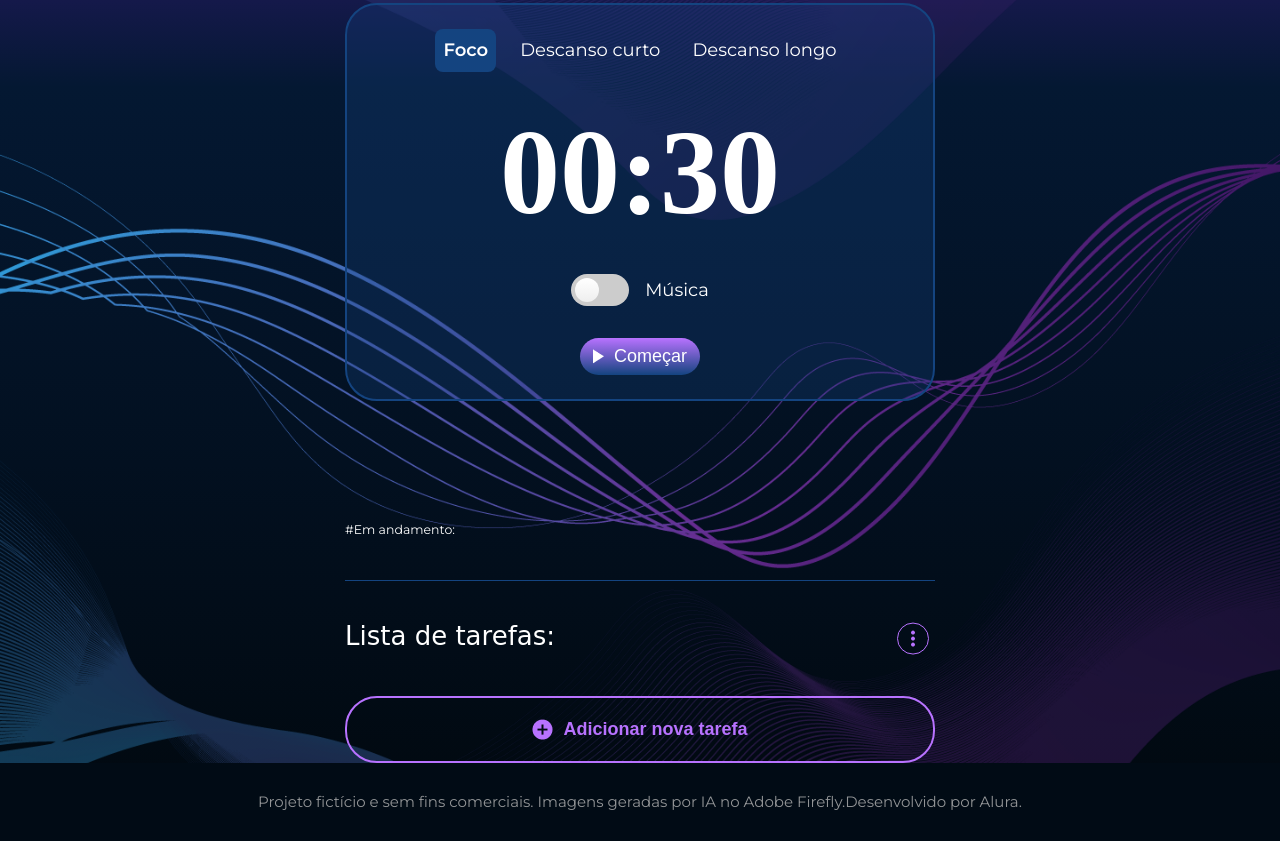
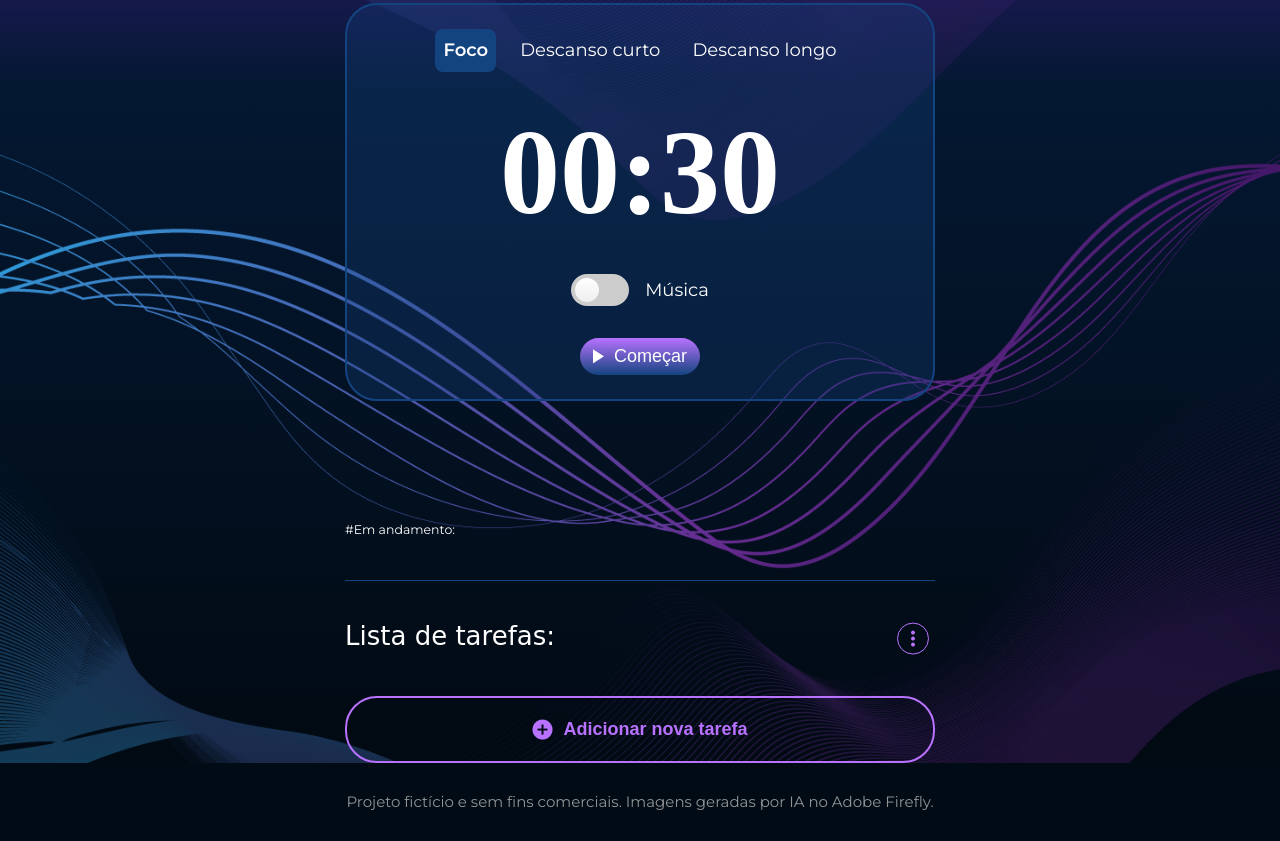
Before and after one commit to thaazs/fokus, a plain HTML site: page index.html in a window 1280 px wide. Shown: the part 621-1462 px from the top of the page. Drawn offline with nearby package versions, Linux system fonts and the light colour scheme; a web font is replaced by a local one.

Commit message:
Atualizar o index.html

```diff
--- a/index.html
+++ b/index.html
@@ -127,7 +127,7 @@
 
         <footer class="app__footer">
             <p class="app__footer-text">
-                Projeto fictício e sem fins comerciais. Imagens geradas por IA no Adobe Firefly.Desenvolvido por Alura.
+                Projeto fictício e sem fins comerciais. Imagens geradas por IA no Adobe Firefly.
             </p>
         </footer>
     </main>
```
